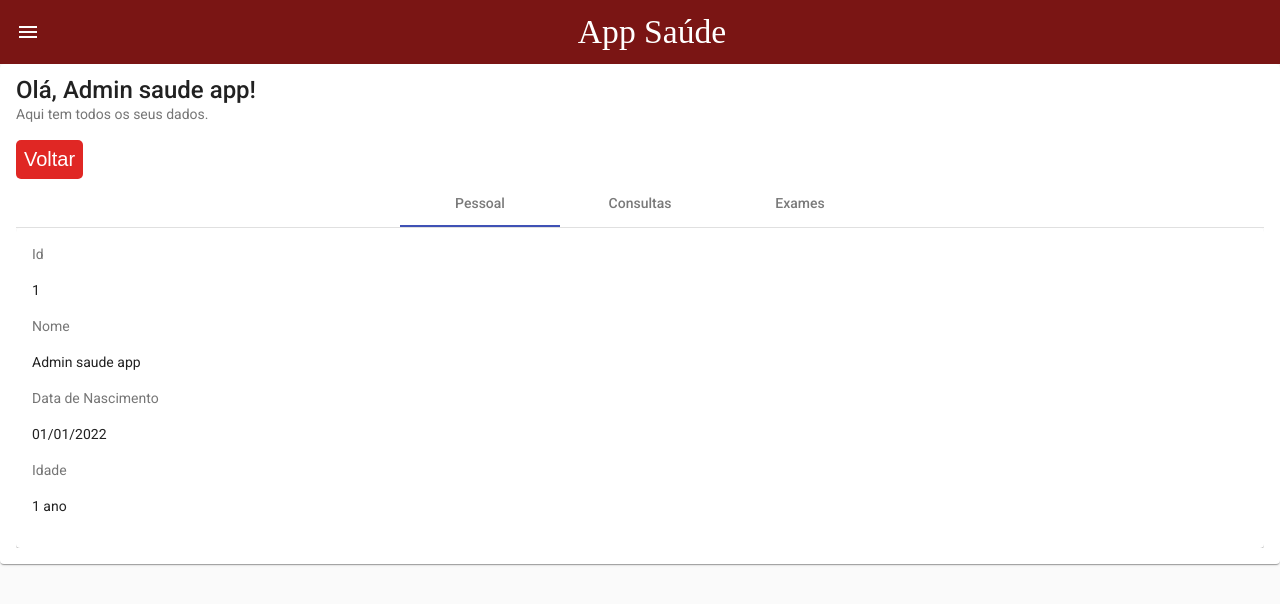
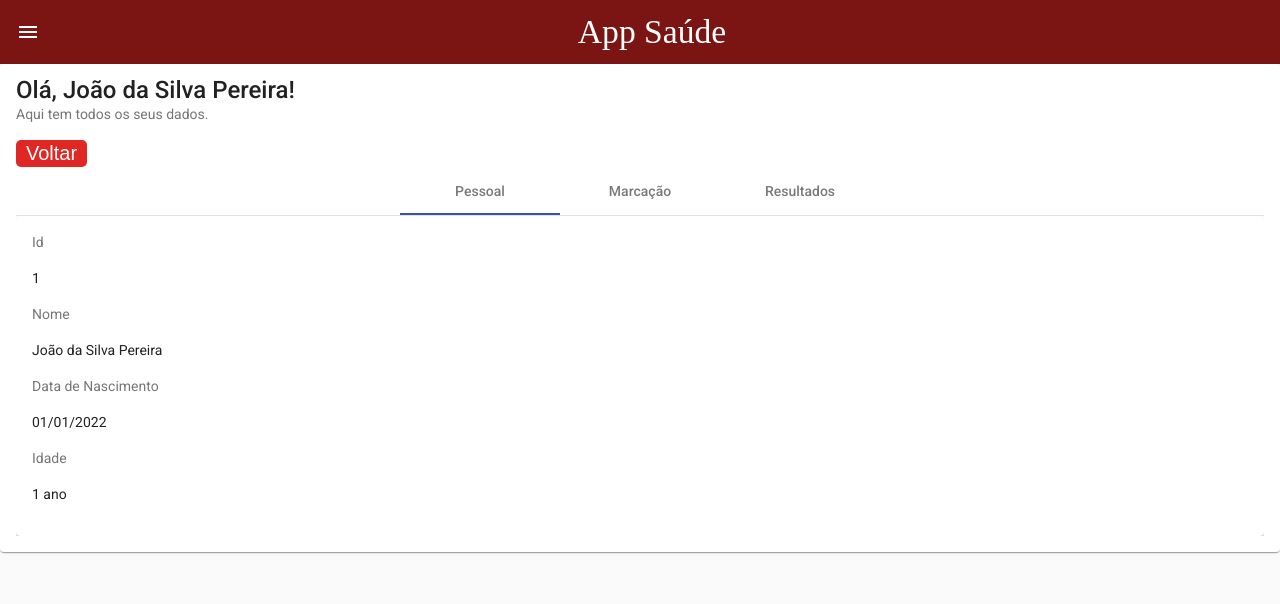
Before and after one commit to Brunostaine/saude-app, an Angular app: page /pacientes/paciente/1 in a window 1280 px wide. Shown: the top 604 px of the page. Built offline with nearby package versions, Linux system fonts and the light colour scheme; data requests are answered from the project's data file.

Commit message:
novas pastas

```diff
--- a/backend/db.json
+++ b/backend/db.json
@@ -2,19 +2,19 @@
     "pacientes": [
         {
             "id": 1,
-            "name": "Admin saude app",
+            "name": "João da Silva Pereira",
             "dataNascimento": "01/01/2022",
             "idade": "1 ano"
         },
         {
             "id": 2,
-            "name": "Admin saude app",
+            "name": "Benedito Rui ",
             "dataNascimento": "01/01/2022",
             "idade": "1 ano"
         },
         {
             "id": 3,
-            "name": "Admin saude app",
+            "name": "Marcia Oliveira Meneses",
             "dataNascimento": "01/01/2022",
             "idade": "1 ano"
         }
--- a/src/app/app.component.css
+++ b/src/app/app.component.css
@@ -21,7 +21,7 @@
 
 .nav-sidenav {
     padding: 20px;
-    background-color: #7A1514;
+    background-color: #7a1614;
     width: 100%;
 }
 
--- a/src/app/app.component.html
+++ b/src/app/app.component.html
@@ -16,4 +16,4 @@
 
     <router-outlet></router-outlet>
 
-  </mat-drawer-container>
+</mat-drawer-container>
--- a/src/app/app.module.ts
+++ b/src/app/app.module.ts
@@ -13,6 +13,7 @@ import { UpdatePacienteComponent } from './pacientes/update-paciente/update-paci
 import { PacienteComponent } from './pacientes/paciente/paciente.component';
 import { ConsultasComponent } from './pacientes/paciente/consultas/consultas.component';
 import { DadosPessoaisComponent } from './pacientes/paciente/dados-pessoais/dados-pessoais.component';
+import { CreateComponent } from './pacientes/create/create.component';
 
 @NgModule({
   declarations: [
@@ -23,6 +24,7 @@ import { DadosPessoaisComponent } from './pacientes/paciente/dados-pessoais/dado
     PacienteComponent,
     ConsultasComponent,
     DadosPessoaisComponent,
+    CreateComponent,
 
 
 
--- /dev/null
+++ b/src/app/pacientes/create/create.component.html
@@ -0,0 +1 @@
+<p>create works!</p>
--- /dev/null
+++ b/src/app/pacientes/create/create.component.ts
@@ -0,0 +1,15 @@
+import { Component, OnInit } from '@angular/core';
+
+@Component({
+  selector: 'app-create',
+  templateUrl: './create.component.html',
+  styleUrls: ['./create.component.css']
+})
+export class CreateComponent implements OnInit {
+
+  constructor() { }
+
+  ngOnInit(): void {
+  }
+
+}
--- a/src/app/pacientes/paciente/consultas/consultas.component.css
+++ b/src/app/pacientes/paciente/consultas/consultas.component.css
@@ -0,0 +1,8 @@
+.btn {
+    background-color: brown;
+    color: #fff;
+    font-size: 1.5rem;
+    border: none;
+    border-radius: 10px;
+    padding: 5px 20px;
+}
--- a/src/app/pacientes/paciente/consultas/consultas.component.html
+++ b/src/app/pacientes/paciente/consultas/consultas.component.html
@@ -1 +1,3 @@
-<p>consultas works!</p>
+<h2>Consultas e exames</h2>
+
+<button class="btn">Adicionar</button>
--- a/src/app/pacientes/paciente/paciente.component.css
+++ b/src/app/pacientes/paciente/paciente.component.css
@@ -15,7 +15,8 @@
     cursor: pointer;
     border-radius: 5px;
     font-size: 20px;
-    padding: 8px;
+    padding: 2px 10px;
+
 }
 
 @media (min-width: 500px) {
--- a/src/app/pacientes/paciente/paciente.component.html
+++ b/src/app/pacientes/paciente/paciente.component.html
@@ -1,6 +1,4 @@
 <mat-card class="card">
-
-
 
     <mat-card-title>Olá, {{ paciente.name }}!</mat-card-title>
     <mat-card-subtitle>Aqui tem todos os seus dados.</mat-card-subtitle>
@@ -13,10 +11,12 @@
 
 
         </mat-tab>
-        <mat-tab label="Consultas">
+        <mat-tab label="Marcação">
             <app-consultas></app-consultas>
         </mat-tab>
-        <mat-tab label="Exames">Content 3</mat-tab>
+        <mat-tab label="Resultados">
+            <h2>Resultado de exames</h2>
+        </mat-tab>
       </mat-tab-group>
 
 </mat-card>
```
Also changed, not shown: src/app/pacientes/create/create.component.css (added), 1 other file (tests, documents, lock files or other folders).
